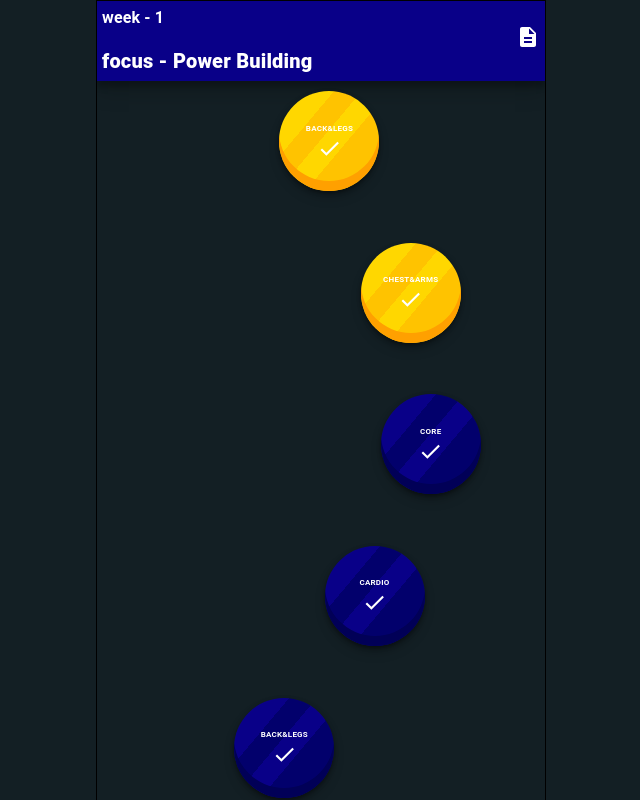
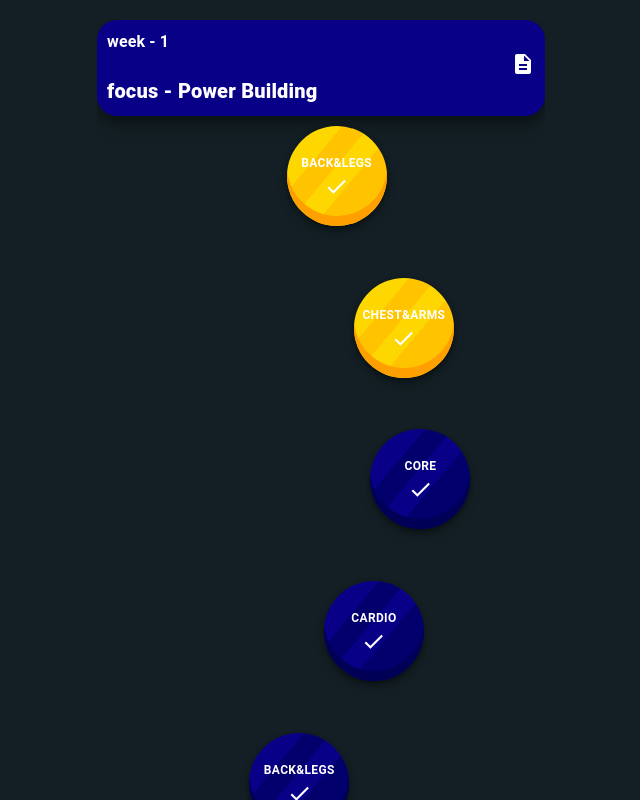
Before and after one commit to YuvalShvartsman/FitBFF-client, a React (Vite) app: page / in a window 1280 px wide. Shown: the top 800 px of the page, without its empty margins (319-959 px from the left). Built offline with nearby package versions, Linux system fonts and the light colour scheme.

Commit message:
finished styling the basic stepper

```diff
--- a/src/components/Homepage/HomepageStepper/HomePageStepper.css
+++ b/src/components/Homepage/HomepageStepper/HomePageStepper.css
@@ -1,18 +1,19 @@
 .Stepper {
-  width: 35%;
+  min-width: 35%;
   height: fit-content;
   display: flex;
   flex-direction: column;
   align-items: center;
   background-color: #131f24;
   overflow-y: auto;
-  border: 1px solid black;
+  overflow-x: none !important;
+  margin-top: 20px;
 }
 
 .Week {
   position: relative;
   min-height: 120vh !important;
-  width: 100%;
+  width: 80%;
   background-color: transparent;
   margin: 10px;
   padding: 8%;
@@ -23,25 +24,26 @@
   display: flex;
   align-items: center;
   justify-content: center;
-  height: 10vh;
+  height: 12vh;
   width: 100%;
   color: var(--text);
   background-color: var(--first-color);
   box-shadow: rgba(0, 0, 0, 0.19) 0px 10px 20px, rgba(0, 0, 0, 0.23) 0px 6px 6px;
+  border-radius: 20px;
 }
 
 .WeekNumber {
   position: absolute;
-  top: 5px;
-  left: 5px;
+  top: 10px;
+  left: 10px;
   color: var(--text);
   font-weight: bold !important;
 }
 
 .WeekTitle {
   position: absolute;
-  bottom: 5px;
-  left: 5px;
+  bottom: 10px;
+  left: 10px;
   color: var(--text);
   font-weight: 800 !important;
   font-size: 20px !important;
@@ -49,7 +51,7 @@
 
 .WeekDescription {
   position: absolute;
-  right: 5px;
+  right: 10px;
   position: absolute;
   color: var(--text);
   font-weight: 800 !important;
--- a/src/components/Homepage/HomepageStepper/HomepageStepper.tsx
+++ b/src/components/Homepage/HomepageStepper/HomepageStepper.tsx
@@ -19,7 +19,19 @@ function HomepageStepper() {
             <Typography className="WeekTitle">
               {"focus - " + week.title}
             </Typography>
-            <Tooltip title={week.desc}>
+            <Tooltip
+              title={week.desc}
+              componentsProps={{
+                tooltip: {
+                  sx: {
+                    fontSize: "18px",
+                    padding: "10px",
+                    bgcolor: "#09008882",
+                    borderRadius: "20px",
+                  },
+                },
+              }}
+            >
               <Typography className="WeekDescription">
                 <DescriptionIcon />
               </Typography>
--- a/src/components/Homepage/HomepageStepper/Step/Step.css
+++ b/src/components/Homepage/HomepageStepper/Step/Step.css
@@ -20,7 +20,7 @@
   ) !important;
   transition: transform 0.3s ease !important;
   color: white !important;
-  font-size: 0.5rem !important;
+  font-size: 12px !important;
   font-weight: bold !important;
   box-shadow: rgba(0, 0, 0, 0.4) 0px 2px 4px,
     rgba(0, 0, 0, 0.3) 0px 7px 13px -3px, var(--third-color) 0px -10px 0px inset;
```
